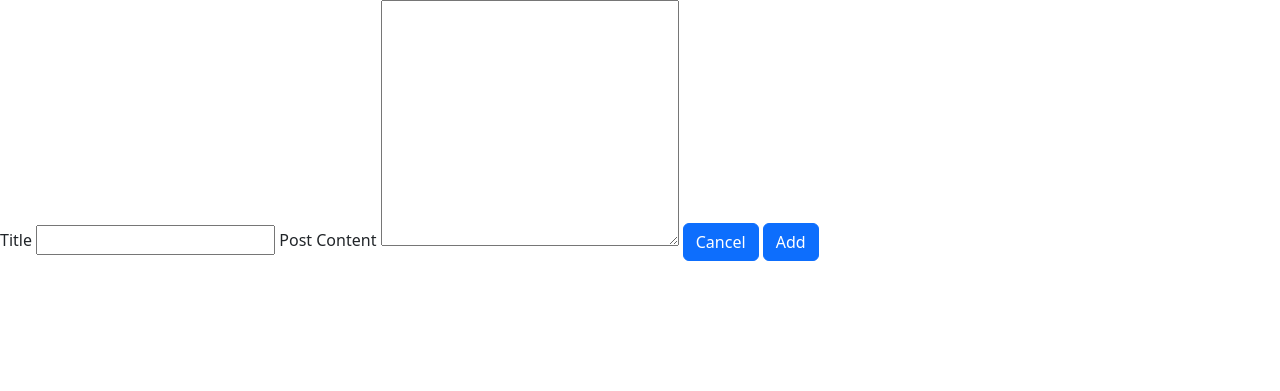
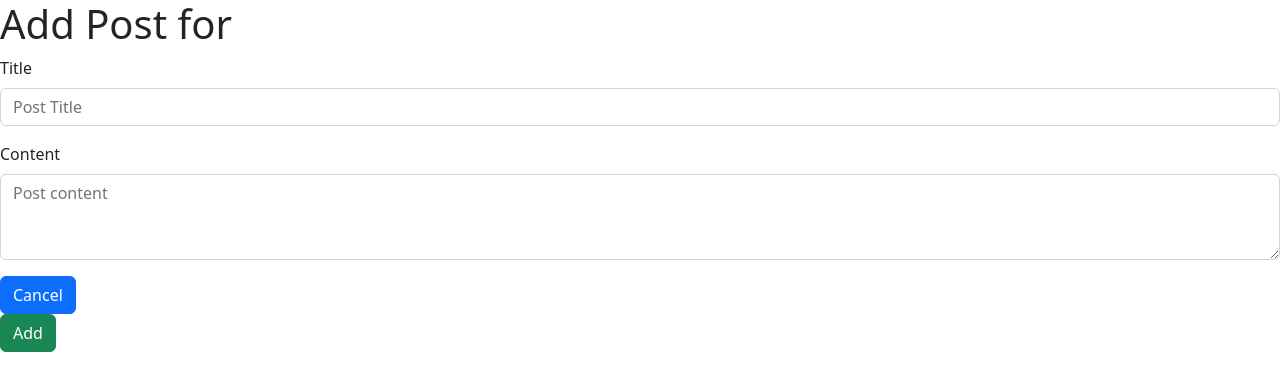
Before and after one commit to pmbyrd/blogly, a Flask app: template templates/posts/new.html in a window 1280 px wide. Shown: the top 391 px of the page. Run offline with Flask 3, Linux system fonts and the light colour scheme; the template is opened without the code that fills it, so the values that code supplies are empty.

Commit message:
reorganized routes and fixed broken ones

```diff
--- a/app.py
+++ b/app.py
@@ -2,7 +2,7 @@
 
 from flask import Flask, render_template, redirect, request, debughelpers
 from flask_sqlalchemy import SQLAlchemy
-from models import db, connect_db, User, Post, PostTag, Tag, get_user
+from models import db, connect_db, User, Post, PostTag, Tag, get_user, get_post
 # import seed
 
 
@@ -88,121 +88,51 @@
     user = get_user(user_id)
     db.session.delete(user)
     db.session.commit()
-    return render_template("users.delete.html")
+    return render_template("users/delete.html")
 
-# *******Implement post routes
+# *******Implement routes for user posts
+@app.route('/users/<int:user_id>/posts/new')
+def show_new_post_page(user_id):
+    """Shows page for creating a new post"""
+    user = get_user(user_id)
+    return render_template("posts/new.html", user=user)
+
+@app.route('/users/<int:user_id>/posts/new', methods=["POST"])
+def handle_post(user_id):
+    """Handles a new post, submits to the database and add it to the user account"""
+    user = get_user(user_id)
+    title = request.form["title"]
+    content = request.form["content"]
+    new_post = Post(title=title, content=content, user_id=user_id)
+    db.session.add(new_post)
+    db.session.commit()
+
+    return redirect('/users')
 
 
+@app.route('/users/<int:post_id>/posts/detail')
+def show_user_post(post_id):
+    """Shows all of a user's post"""
 
-# # the user detail route must follow that user.id
-# @app.route('/users/<int:user_id>/detail')
-# def show_user_details(user_id):
-#     """Shows the details of the user"""
-#     user = User.query.get_or_404(user_id)
-#     # todo add the post to the page
-#     posts = Post.query.filter_by(user_id=user_id)
-#     return render_template("users/detail.html", user=user, posts=posts)
+    post = get_post(post_id)
+    user = post.user
+    return render_template("posts/detail.html", post=post, user=user)
 
-# @app.route('/users/new', methods=["POST"])
-# def create_user():
-#     """Gets the new user details from the page and post them to the db"""
-#     # get the user inputs from the form if user input are vaild show that new user
-#     first_name = request.form["first-name"]
-#     last_name = request.form["last-name"]
-#     image_url = request.form["image-url"]
-#     user = User(first_name=first_name,last_name=last_name,image_url=image_url)
-#     db.session.add(user)
-#     db.session.commit()
-#     # import pdb; pdb.set_trace()
-#     return redirect("/users")
+@app.route('/posts/<int:post_id>/edit')
+def show_post_edit_page(post_id):
+    """Takes user to the edit post page"""
 
-# @app.route('/users/<int:user_id>/edit')
-# def get_edit_page(user_id):
-#     """Takes the user to the edit page"""
-#     user = User.query.get_or_404(user_id)
-#     return render_template("users/edit.html", user=user)
+    post = get_post(post_id)
+    return render_template('posts/edit.html', post=post)
 
-# @app.route('/users/<int:user_id>/edit', methods=["POST"])
-# def edit_user(user_id):
-#     """Edits user and updates database"""
-#     user = User.query.get_or_404(user_id)
-#     user.first_name = request.form["first-name"]
-#     user.last_name = request.form["last-name"]
-#     user.image_url = request.form["image-url"]
+@app.route('/posts/<int:post_id>/edit', methods=["POST"])
+def handle_post_edit(post_id):
+    """Handles an edit of a post and updates it to the database"""
+    post = get_post(post_id)
+    post.title = request.form["title"]
+    post.content = request.form["content"]
+    db.session.add(post)
+    db.session.commit()
+    post_id = post.user.id
 
-#     db.session.add(user)
-#     db.session.commit()
-
-#     return redirect("/users")
-
-
-# @app.route('/users/<int:user_id>/delete')
-# def get_delete_page(user_id):
-#     """Takes user to the delete page"""
-#     user = User.query.get_or_404(user_id)
-#     return render_template("users/delete.html", user=user)
-
-# @app.route('/users/<int:user_id>/delete', methods=["POST"])
-# def delete_user(user_id):
-#     user = User.query.get_or_404(user_id)
-#     db.session.delete(user)
-#     db.session.commit()
-#     return redirect('/users')
-
-
-# # **Establish the post routes **
-
-# # the route need the user so the relationship stays connected
-# # TODO route for user new post ** method GET
-# # *The route should follow the user id to keep that relationship
-# @app.route('/users/<int:user_id>/posts/new')
-# def get_new_post_page(user_id):
-#     """Takes user to the new post page for creating a new post and submit it to the database"""
-#     user = User.query.get_or_404(user_id)
-
-#     return render_template("users/posts/new.html", user=user) #*working
-
-# # TODO route for user post ** method POST*
-# # *Get values from the page and save them to the database to create a new post
-# @app.route('/users/<int:user_id>/posts/new', methods=["POST"])
-# def create_post(user_id):
-#     """Creates a new post and saves to the database"""
-#     return redirect ('/users/posts/detail')
-
-# # TODO route for post detail page
-# @app.route('/users/posts/<int:user_id>')
-# def show_post(user_id):
-#     """Shows user post and allows for them to edit a post"""
-#     post = Post.query.get_or_404(post_id)
-#     return render_template("users/posts/detail.html", post=post) #*working
-
-# # TODO route for user to edit post ** method GET
-# @app.route('/users/posts/<int:post_id>')
-# def create_post(post_id):
-#     """Takes user to the post editing page"""
-
-#     post = Post.query.get_or_404(post_id)
-#     return render_template("users/posts/edit.html", post=post) #*working
-
-# # TODO route for user edit ** method POST
-# # ***get the values from the page for editing and post
-# @app.route('/users/posts/<int:post_id>/edit', methods=["POST"])
-# def edit_post(post_id):
-#     """Allows user to edit a post and saves edit to the database"""
-#     post = Post.query.get_or_404(post_id)
-#     post.title = request.form["title"] or None
-#     post.content = request.form["content"] or None
-
-#     db.session.add(post)
-#     db.session.commit()
-#     return redirect(f'"/users/posts/{post.user_id}')
-
-# # TODO route for user delete ** method POST
-# @app.route('/users/posts/<int:post_id>', methods=["POST"])
-# def delete_post(post_id):
-#     """Allow for user to delete a post"""
-#     post = Post.query.get_or_404(post_id)
-#     db.session.delete(post)
-#     db.session.commit()
-
-#     return redirect (f"/users/{post.user_id}")
+    return redirect(f"/users/{post.id}/posts/detail")
--- a/models.py
+++ b/models.py
@@ -82,3 +82,9 @@
     user = User.query.get_or_404(user_id)
 
     return user
+
+def get_post(post_id):
+    """Queries the database to retrieve a post based of of the post id"""
+    post = Post.query.get_or_404(post_id)
+
+    return post
--- a/templates/posts/new.html
+++ b/templates/posts/new.html
@@ -4,21 +4,26 @@
 
 {% block content%}
 
+<h1>Add Post for {{user.first_name}} {{user.last_name}}</h1>
 
+<form action="/users/{{user.id}}/posts/new" method="post">
 
-    <form action="/users" method="post">
-        <label for="title">Title
-        <input type="text" name="title" id="title">
-        </label>
+    <div class="mb-3">
+        <label for="title" class="form-label">Title</label>
+        <input name="title" class="form-control" type="text" placeholder="Post Title" aria-label="default input example">
+    </div>
+    <div class="mb-3">
+        <label for="content" class="form-label">Content</label>
+        <textarea name="content" class="form-control" id="content" rows="3" placeholder="Post content"></textarea>
+      </div>
 
-        <label for="content">Post Content
-            <textarea name="content" id="content" cols="30" rows="10"></textarea>
-        </label>
-
+    <div class="md-3">
         <a href="/users" class="btn btn-primary">Cancel</a>
-        <button class="btn btn-primary">Add</button>
-    </form>
-
+    </div>
+    <div class="md-3">
+        <button class="btn btn-success" type="submit">Add</button>
+    </div>
+</form>
 
 
 {%endblock%}
--- a/templates/users/edit.html
+++ b/templates/users/edit.html
@@ -19,7 +19,7 @@
         <input name="image-url" class="form-control" type="text" placeholder="Url for photo" aria-label="default input example" value="{{user.image_url}}">
     </div>
     <div class="md-3">
-        <button class="btn btn-success" type="submit">Save</button>
+        <a href="/users/{post_id}/posts/detail"></a>
     </div>
     <div class="md-3">
         <a href="/users" class="btn btn-danger">Cancel</a>
```
Also changed, not shown: templates/posts/detail.html (+12 -7 lines), templates/posts/edit.html (+16 -10 lines), templates/users/detail.html (+2 -7 lines).
